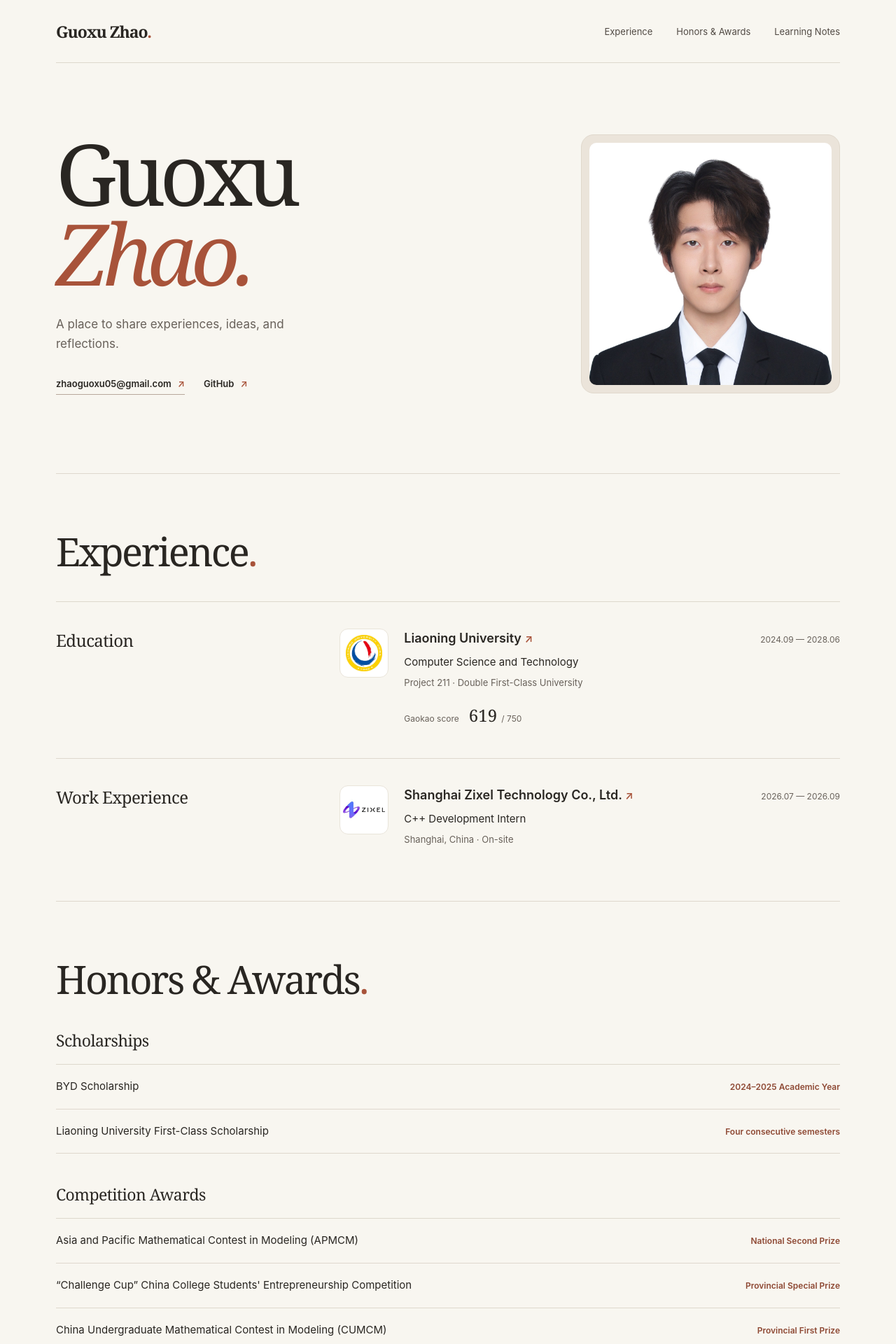
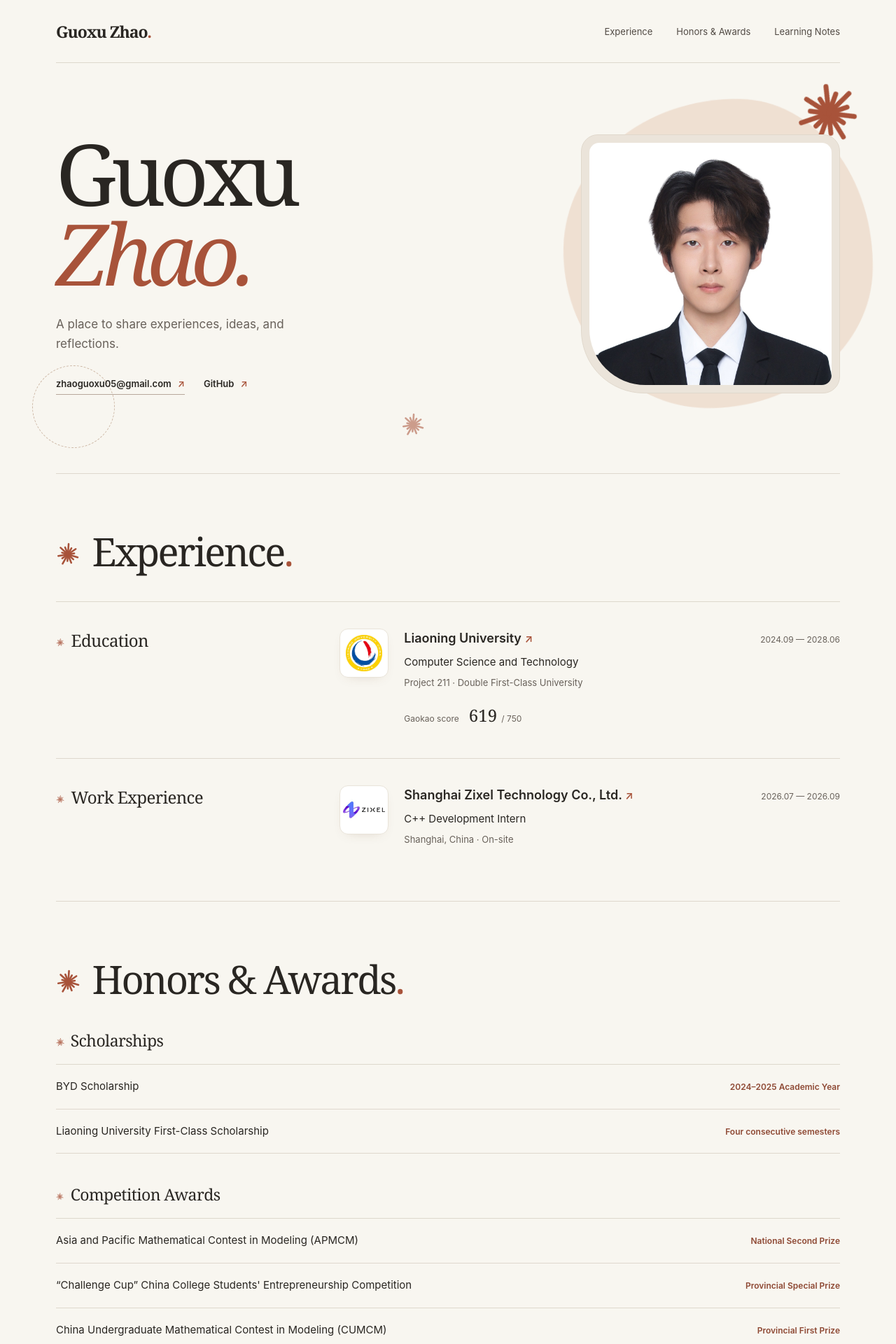
Before and after one commit to Zguoxu/Zguoxu.github.io, a Jekyll site: the page built from index.html, in a window 1280 px wide. Shown: the top 1920 px of the page at 70% size. Built offline with Jekyll 4.4.1, drawn with Linux system fonts in a browser that asks for light colours.

Commit message:
Add spark and organic shape decorations
Co-Authored-By: Claude Sonnet 5.5 <noreply@anthropic.com>

```diff
--- a/assets/blog.css
+++ b/assets/blog.css
@@ -59,6 +59,49 @@ a:focus-visible { outline: 2px solid var(--accent); outline-offset: 5px; border-
 .hero-secondary { border-color: transparent; }
 .hero-portrait { width: 100%; margin: 0; padding: 11px; background: #ebe4da; border: 1px solid #e0d8cc; border-radius: 18px; }
 .hero-portrait img { display: block; width: 100%; height: auto; aspect-ratio: 1; object-fit: cover; border-radius: 10px; }
+
+/* Decorative shapes: warm, hand-drawn feel */
+.hero { position: relative; }
+.hero-copy, .hero-portrait { position: relative; z-index: 1; }
+.deco { position: absolute; pointer-events: none; z-index: 0; }
+.deco-blob {
+  right: -46px; top: 52px; width: min(440px, 46%); aspect-ratio: 1;
+  background: #ecd9c8; opacity: .75;
+  border-radius: 58% 42% 55% 45% / 48% 56% 44% 52%;
+  animation: blob-drift 18s ease-in-out infinite alternate;
+}
+.deco-spark { background: url('images/spark.svg') center / contain no-repeat; }
+.deco-spark-lg { right: -30px; top: 26px; width: 92px; height: 92px; animation: spark-spin 40s linear infinite; }
+.deco-spark-sm { left: 44%; bottom: 52px; width: 34px; height: 34px; opacity: .55; animation: spark-spin 28s linear infinite reverse; }
+.deco-ring { left: -34px; bottom: 36px; width: 118px; height: 118px; border: 1.5px dashed #cdb8a6; border-radius: 50%; }
+@keyframes blob-drift {
+  to { border-radius: 44% 56% 42% 58% / 56% 44% 56% 44%; transform: rotate(8deg) scale(1.04); }
+}
+@keyframes spark-spin { to { transform: rotate(360deg); } }
+
+.hero-portrait { border-radius: 24px 24px 24px 90px; }
+.hero-portrait img { border-radius: 14px 14px 14px 80px; }
+
+.section-heading h2::before {
+  content: ''; display: inline-block; width: .62em; height: .62em; margin-right: .3em;
+  background: url('images/spark.svg') center / contain no-repeat;
+}
+.profile-section-heading h2::before, .honors-group-title::before {
+  content: ''; display: inline-block; width: .5em; height: .5em; margin-right: .4em;
+  background: url('images/spark.svg') center / contain no-repeat; opacity: .8;
+}
+.profile-logo, .writing-feature { box-shadow: 0 1px 0 #fff inset, 0 6px 18px -12px rgba(120, 80, 50, .35); }
+.writing-feature { position: relative; overflow: hidden; }
+.writing-feature::after {
+  content: ''; position: absolute; right: -36px; bottom: -44px; width: 150px; height: 150px;
+  background: url('images/spark.svg') center / contain no-repeat; opacity: .08;
+  pointer-events: none;
+}
+.writing-feature > * { position: relative; z-index: 1; }
+.site-footer span:first-child::before {
+  content: ''; display: inline-block; width: 12px; height: 12px; margin-right: 8px; vertical-align: -1px;
+  background: url('images/spark.svg') center / contain no-repeat;
+}
 
 .profile-overview, .honors, .journal { border-top: 1px solid var(--line); }
 .profile-overview { padding: 80px 0 32px; }
@@ -156,6 +199,9 @@ a:focus-visible { outline: 2px solid var(--accent); outline-offset: 5px; border-
   .hero h1 { font-size: clamp(72px, 17vw, 104px); }
   .hero-note { margin: 25px 0 27px; }
   .hero-portrait { width: min(100%, 365px); }
+  .deco-blob { right: -30px; top: auto; bottom: 20px; width: 70%; }
+  .deco-spark-lg { right: 4px; top: auto; bottom: 8px; width: 64px; height: 64px; }
+  .deco-spark-sm, .deco-ring { display: none; }
   .section-heading { margin-bottom: 30px; }
   .profile-section { padding: 30px 0 38px; }
   .profile-entry { grid-template-columns: 58px minmax(0, 1fr); gap: 16px; }
--- a/index.html
+++ b/index.html
@@ -2,6 +2,7 @@
 layout: default
 ---
 <section class="hero" aria-labelledby="hero-title">
+  <span class="deco deco-blob" aria-hidden="true"></span><span class="deco deco-spark deco-spark-lg" aria-hidden="true"></span><span class="deco deco-spark deco-spark-sm" aria-hidden="true"></span><span class="deco deco-ring" aria-hidden="true"></span>
   <div class="hero-copy"><h1 id="hero-title">Guoxu<br><em>Zhao.</em></h1><p class="hero-note">A place to share experiences, ideas, and reflections.</p><div class="hero-links"><a class="text-link" href="mailto:zhaoguoxu05@gmail.com">zhaoguoxu05@gmail.com <span aria-hidden="true">↗</span></a><a class="text-link hero-secondary" href="https://github.com/Zguoxu">GitHub <span aria-hidden="true">↗</span></a></div></div>
   <figure class="hero-portrait"><img src="{{ '/assets/images/guoxu-zhao.jpg' | relative_url }}" alt="Portrait of Guoxu Zhao" width="1152" height="1152"></figure>
 </section>
```
Also changed, not shown: assets/images/spark.svg (added).
